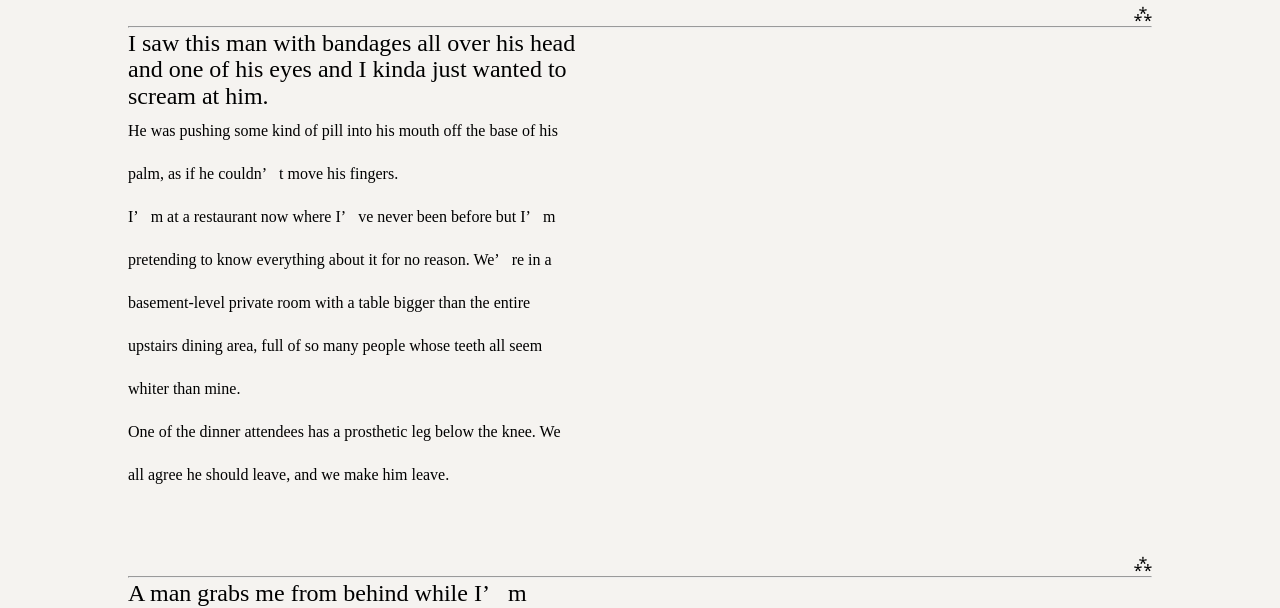
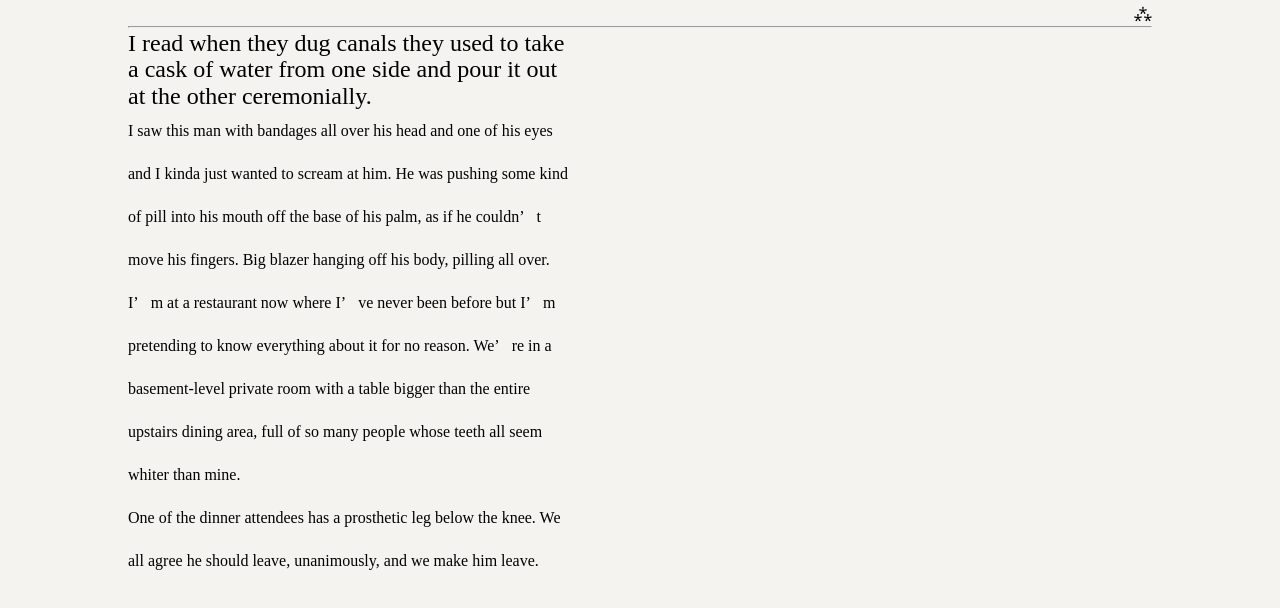
Before and after one commit to gabrielfriend/gabrielfriend.github.io, a plain HTML site: page index.html in a window 1280 px wide. Shown: the part 198-806 px from the top of the page. Drawn offline with Linux system fonts and the light colour scheme.

Commit message:
Add files via upload

```diff
--- a/index.html
+++ b/index.html
@@ -29,14 +29,14 @@
         <hr>
       </p>
       <p class="highlight">
-        I saw this man with bandages all over his head and one of his eyes and I kinda just wanted to scream at him.
+        I read when they dug canals they used to take a cask of water from one side and pour it out at the other ceremonially.
       </p>
       <p class="normal">
-        He was pushing some kind of pill into his mouth off the base of his palm, as if he couldn&#8217;&nbsp;&nbsp;&nbsp;t move his fingers.
+        I saw this man with bandages all over his head and one of his eyes and I kinda just wanted to scream at him. He was pushing some kind of pill into his mouth off the base of his palm, as if he couldn&#8217;&nbsp;&nbsp;&nbsp;t move his fingers. Big blazer hanging off his body, pilling all over.
         <br>
         I&#8217;&nbsp;&nbsp;&nbsp;m at a restaurant now where I&#8217;&nbsp;&nbsp;&nbsp;ve never been before but I&#8217;&nbsp;&nbsp;&nbsp;m pretending to know everything about it for no reason. We&#8217;&nbsp;&nbsp;&nbsp;re in a basement-level private room with a table bigger than the entire upstairs dining area, full of so many people whose teeth all seem whiter than mine.
         <br>
-        One of the dinner attendees has a prosthetic leg below the knee. We all agree he should leave, and we make him leave.
+        One of the dinner attendees has a prosthetic leg below the knee. We all agree he should leave, unanimously, and we make him leave.
       </p>
     </div>
 
```
